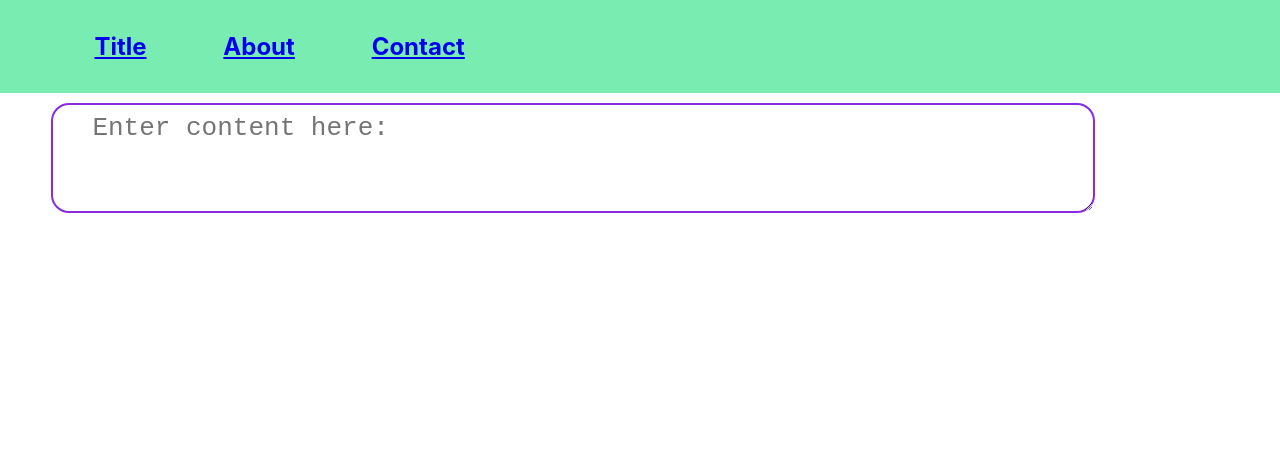
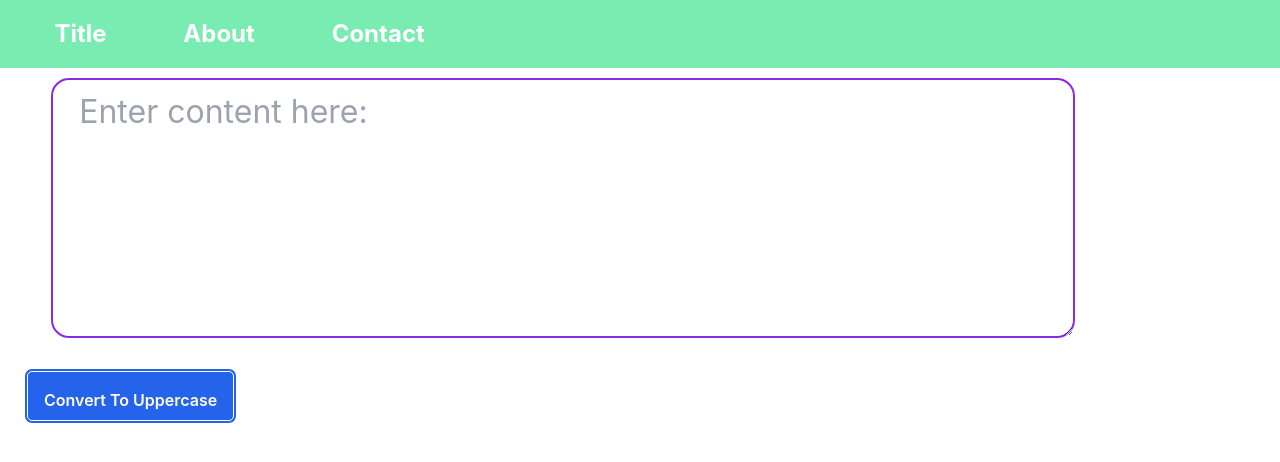
Before and after one commit to contributorsambhav/my-app, a React (Create React App) app: page / in a window 1280 px wide. Shown: the top 462 px of the page. Built offline with nearby package versions, Linux system fonts and the light colour scheme.

Commit message:
Tailwind PlayCDN initialized

```diff
--- a/public/index.html
+++ b/public/index.html
@@ -15,6 +15,8 @@
       user's mobile device or desktop. See https://developers.google.com/web/fundamentals/web-app-manifest/
     -->
     <link rel="manifest" href="%PUBLIC_URL%/manifest.json" />
+    <script src="https://cdn.tailwindcss.com"></script>
+
     <!--
       Notice the use of %PUBLIC_URL% in the tags above.
       It will be replaced with the URL of the `public` folder during the build.
--- a/src/Components/Textform.js
+++ b/src/Components/Textform.js
@@ -1,12 +1,15 @@
-import React from 'react'
+import React,{useState} from 'react'
 
 export default function Textform() {
   return (
     <div>
 <div className="cont">
   <label for="exampleFormControlTextarea1" class="form-label"></label>
-  <textarea className="form-control tackxt" placeholder='  Enter content here: ' id="exampleFormControlTextarea1" rows="3"></textarea>
+  <textarea className="form-control tackxt" placeholder='  Enter content here: ' id="exampleFormControlTextarea1" rows="5"></textarea><br></br>
+  <button className="btn btn-primary h-14 text-white font-semibold rounded-lg border-white border-double border-4 text-center justify-content p-4 m-6 bg-blue-600">Convert To Uppercase</button>
 </div>
+
+
     </div>
   )
 }
```
